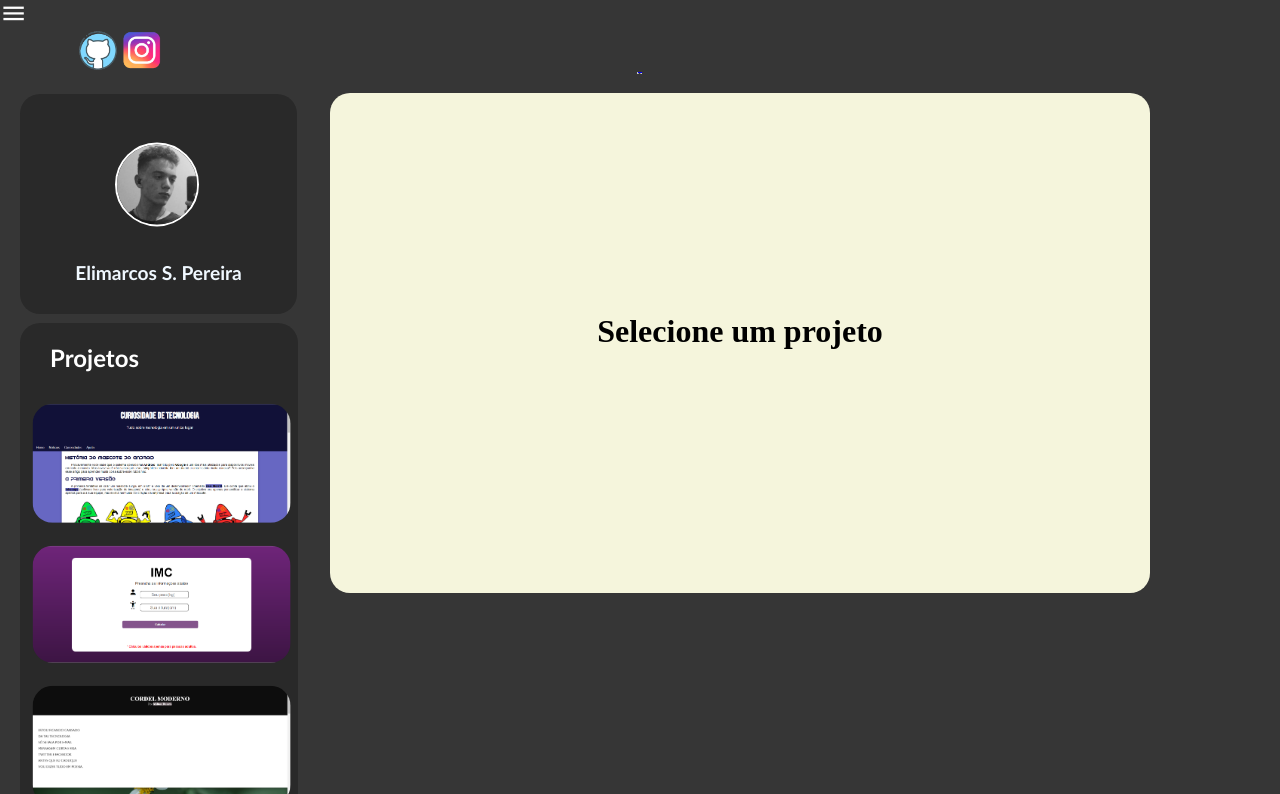
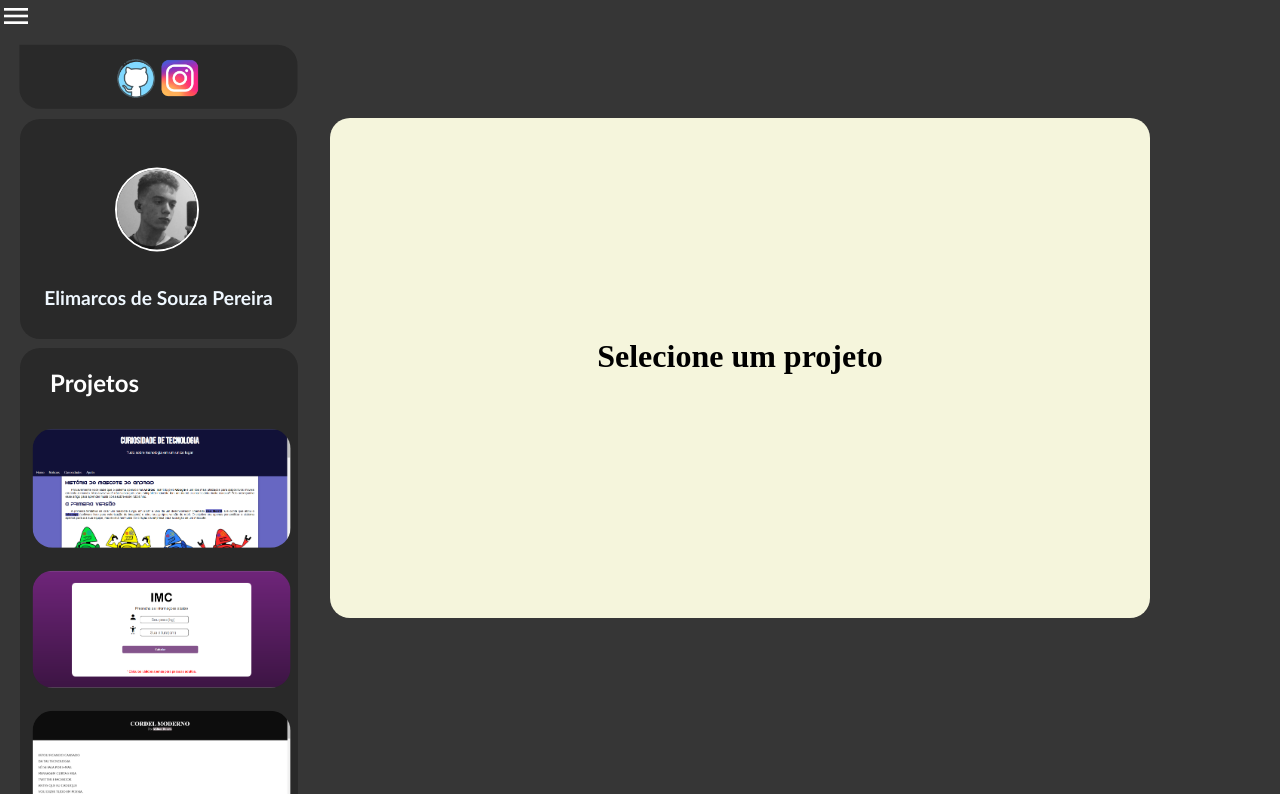
Before and after one commit to ElimarcosDev/Portfolio, a plain HTML site: page index.html in a window 1280 px wide. Both pictures are taken after a click on the icon "menu". Shown: the top 794 px of the page. Drawn offline with Linux system fonts and the light colour scheme.

Commit message:
update css

```diff
--- a/allstyle.css
+++ b/allstyle.css
@@ -3,6 +3,7 @@
 *{
     padding: 0px;
     margin: 0px;
+
 }
 body,html{
     background-color: #363636;
@@ -10,6 +11,7 @@ body,html{
     font-family: 'Gill Sans', 'Gill Sans MT', Calibri, 'Trebuchet MS', sans-serif;
 
 }
+
 #fotousu{
     position: relative;
     width: 80px;
@@ -30,6 +32,7 @@ body,html{
     background-color: #292929;
     border-radius: 20px;
     width: 277px;
+    transition: transform 1s;
 }
 #repo{
     position: absolute;
@@ -79,33 +82,32 @@ iframe{
 nav{
     display: none;
     text-align: center;
-    width: 100vw;
-    background-color: #363636;
+    background-color: #292929;
+
+
+    transform: translate(7%, 15%);
+    border-radius: 0px 20px 20px 20px;
+    width: 258px;
+    padding: 10px;
+
+
 }
+
 .imenu{
+    position: relative;
     width: 40px;
-    transition: 1s;
+    transition: .5s;
+    transform: translate(-1%, 8%);
 }
 .imenu:hover{
-    transition: .3s;
-    transform: translate(10%, 0%);
+    background-color: rgba(255, 255, 255, 0.397);
+    border-radius: 20px;
 }
-li{
-    width: 320px;
-    display: inline;
 
-}
-li:hover{
-    cursor: pointer;
-    transition: .3s;
-    background-color: rgba(167, 167, 167, 0.487);
-    border-radius: 10px;
-    transition: .3s;
-    transform: translate(10%, 0%);
-}
+
 #bur:hover{
     cursor: pointer;
 }
 #bur{
-    font-size: 1.7em;
+    font-size: 2em;
 }
--- a/index.html
+++ b/index.html
@@ -11,27 +11,22 @@
     <link rel="stylesheet" href="https://fonts.googleapis.com/icon?family=Material+Icons"/>
 </head>
 <body>
-    <abbr title="Contatos"><i onclick="menuonoff()" id="bur" class="material-icons">menu</i></abbr>
+    <abbr title="Contatos"><i onclick="menuonoff()" id="bur" class="material-icons">menu</i></abbr><br>
     <nav id="menu">
-        <ul>
-            <abbr title="Meu GitHub">
-                <a target="_blank" href="https://github.com/elimarcosdev">
-                    <li><img class="imenu" src="imagens/icone-github.png" alt=""></li>
-                </a>
-            </abbr>
 
-            <abbr title="Meu instagram">
-                <a target="_blank" href="https://www.instagram.com/el7marcos_pereira/">
-                    <li><img class="imenu" src="imagens/icone-instagram.png" alt=""></li>
-                </a>
-            </abbr>
 
-        </ul>
+            <a target="_blank" href="https://github.com/elimarcosdev"><abbr title="Meu GitHub"><img class="imenu" src="imagens/icone-github.png" alt=""></abbr></a>
+            <a target="_blank" href="https://instagram.com/el7marcos_pereira/"><abbr title="Meu instagram"><img class="imenu" src="imagens/icone-instagram.png"></abbr></a>
+
+
+
+
+
     </nav>
     <main>
         <div id="usu">
             <img id="fotousu" src="imagens/110783938.png" alt="">
-            <h1>Elimarcos  S. Pereira</h1>
+            <h1>Elimarcos de Souza Pereira</h1>
         </div><br>
 
         <div id="repo">
```
Also changed, not shown: mediaquery.css (+7 -0 lines).
